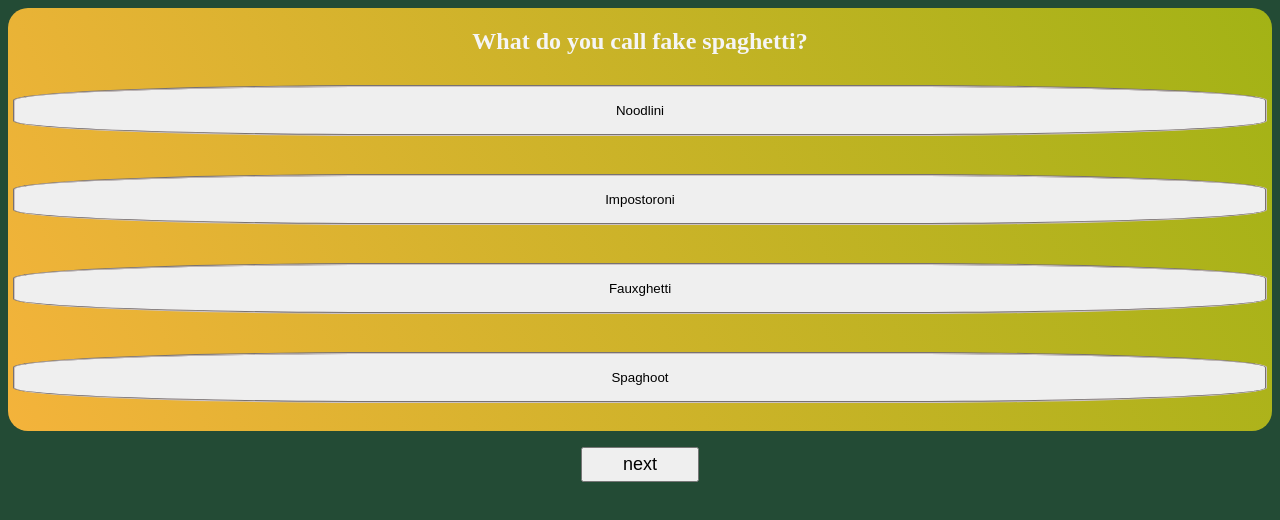
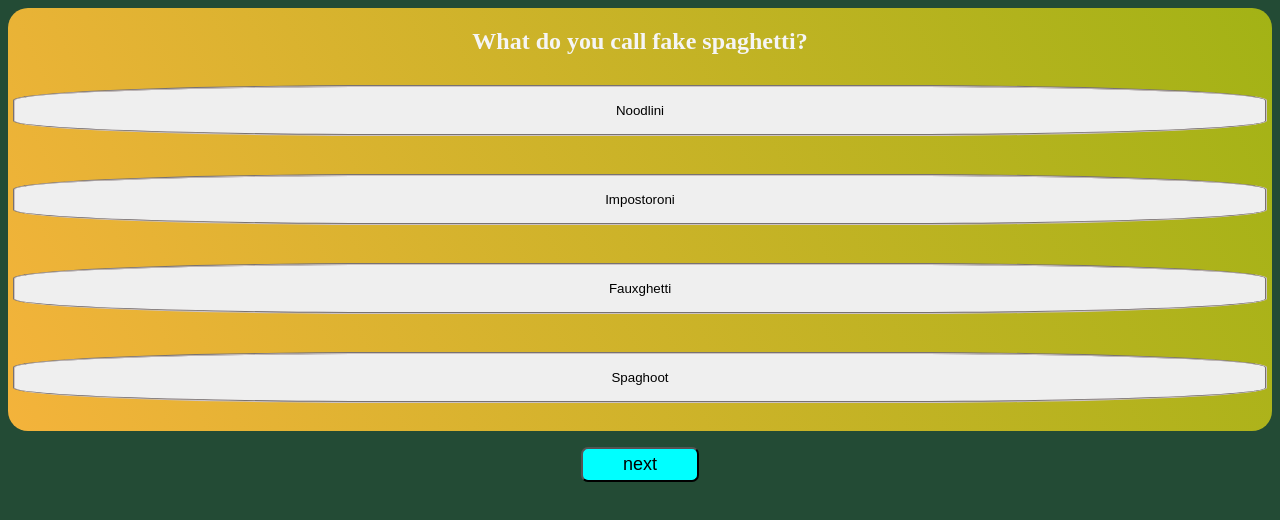
Before and after one commit to A-J-A-Y-nath/Quiz_App, a plain HTML site: page index.html in a window 1280 px wide. Drawn offline with Linux system fonts and the light colour scheme.

Commit message:
next button color changed

```diff
--- a/style.css
+++ b/style.css
@@ -30,5 +30,7 @@ body{
     display: block;
     margin: auto;
     margin-top: 1rem;
+    border-radius: 7px;
+    background-color: aqua;
 
 }
```
